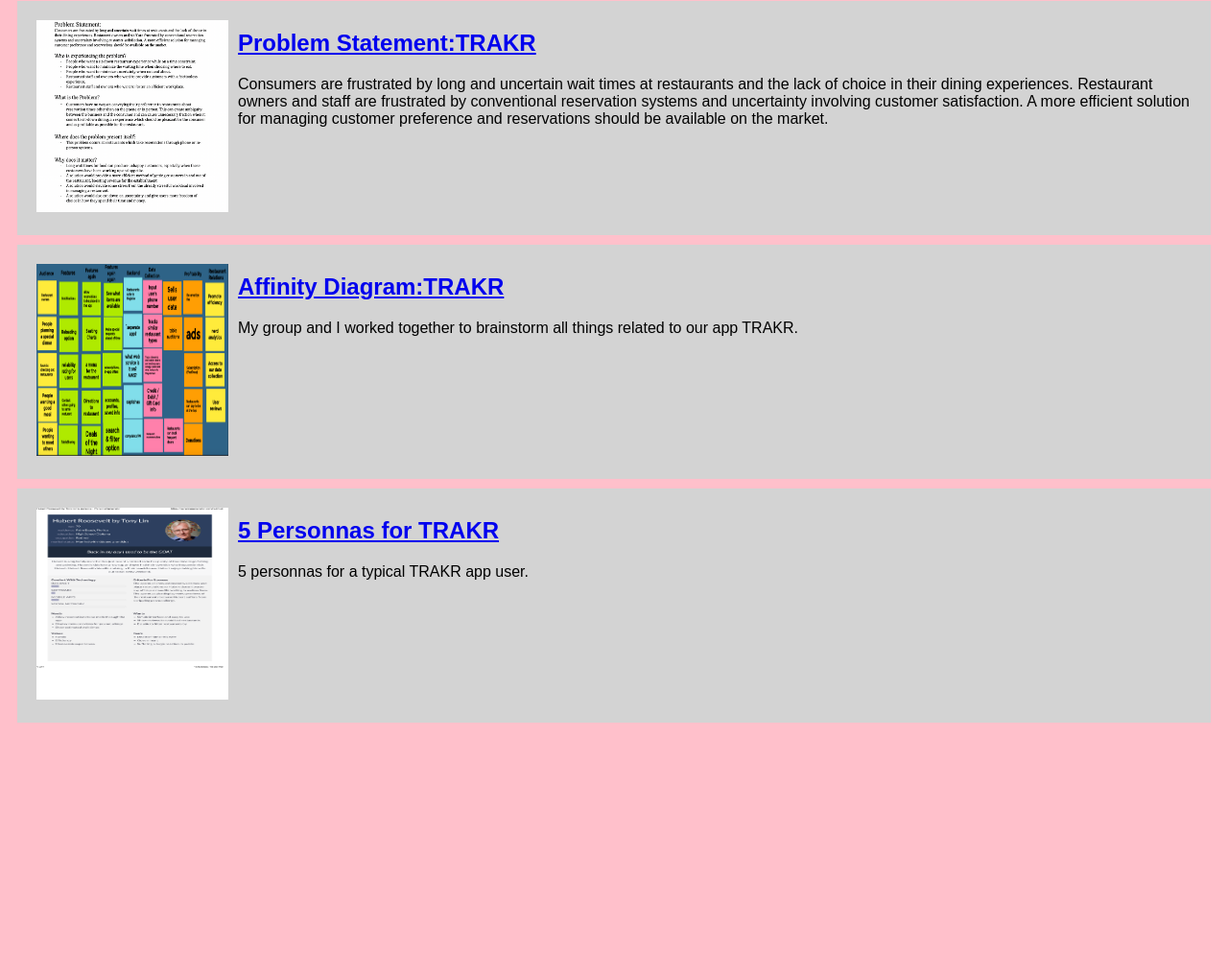
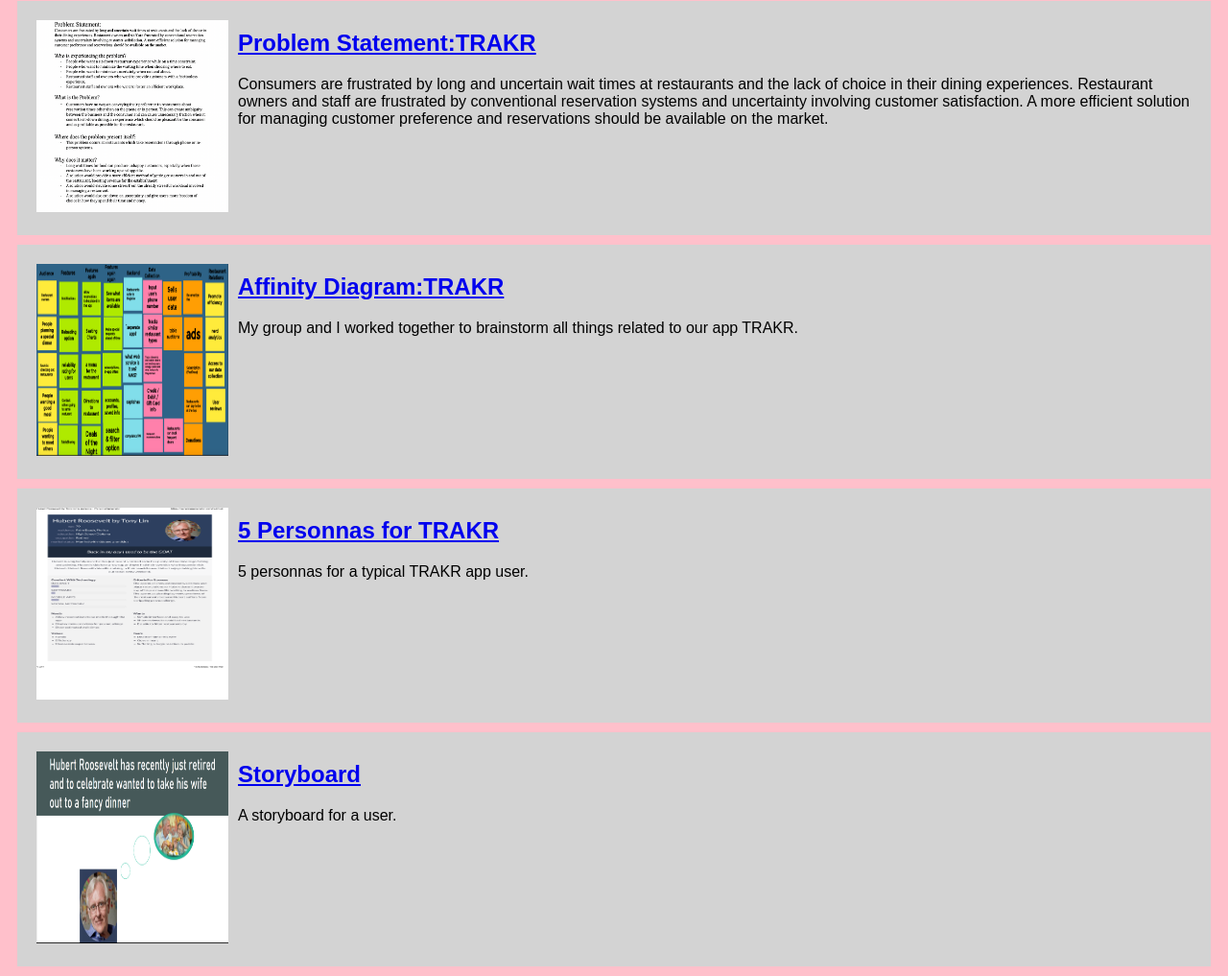
Before and after one commit to t0nyfat/t0nyfat.github.io, a plain HTML site: page index.html in a window 1280 px wide. Shown: the part 79-1096 px from the top of the page at 96% size. Before the commit the page ends 842 px from the top, so only its background shows below. Drawn offline with Linux system fonts and the light colour scheme.

Commit message:
Add files via upload

```diff
--- a/index.html
+++ b/index.html
@@ -39,7 +39,15 @@
                      </p>
             </section>
         </section>
-
+        <section class = "assignment">
+            <a href="tonyfinal.pdf"><img src="storyboardpic.png"
+                ></a>
+            <section class = "ass-details">
+                <a href="tonyfinal.pdf"><h2> Storyboard</h2></a>
+                <p> A storyboard for a user.
+                     </p>
+            </section>
+        </section>
 
 
 
```
Also changed, not shown: storyboardpic.png (added), 1 other file.
